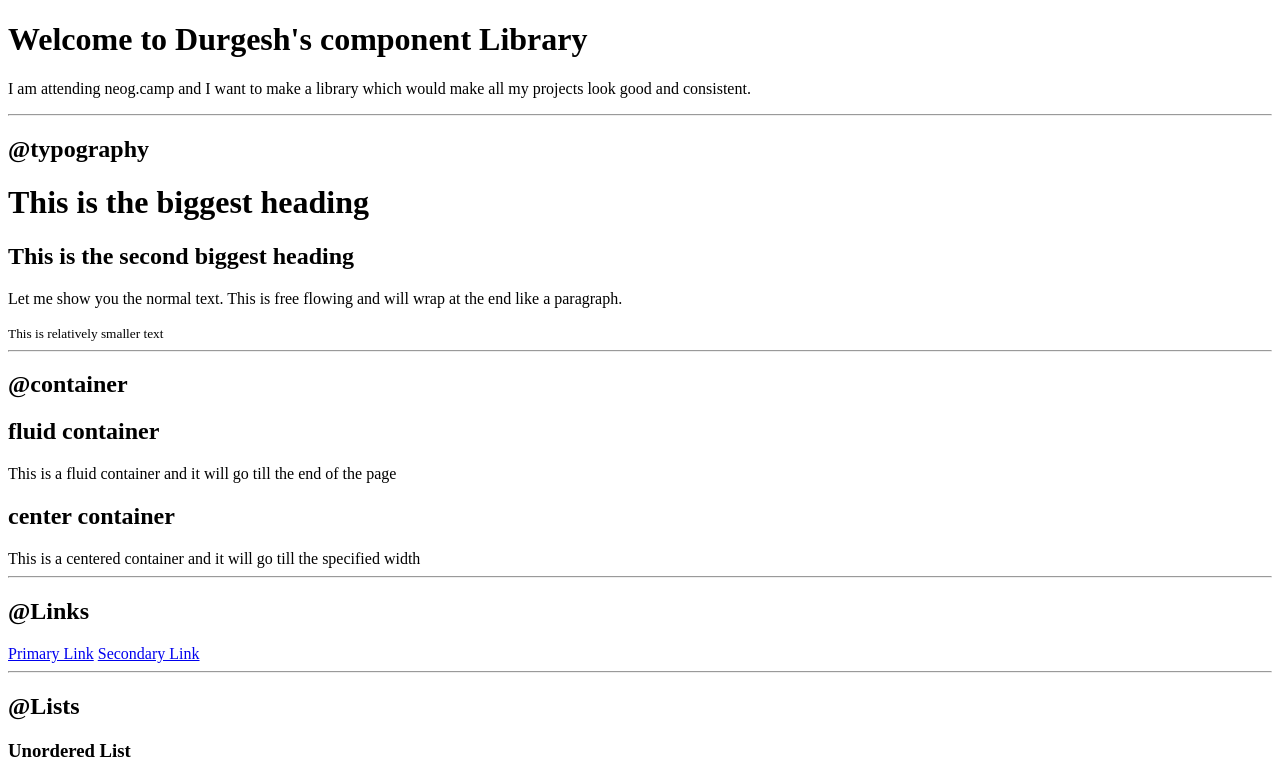
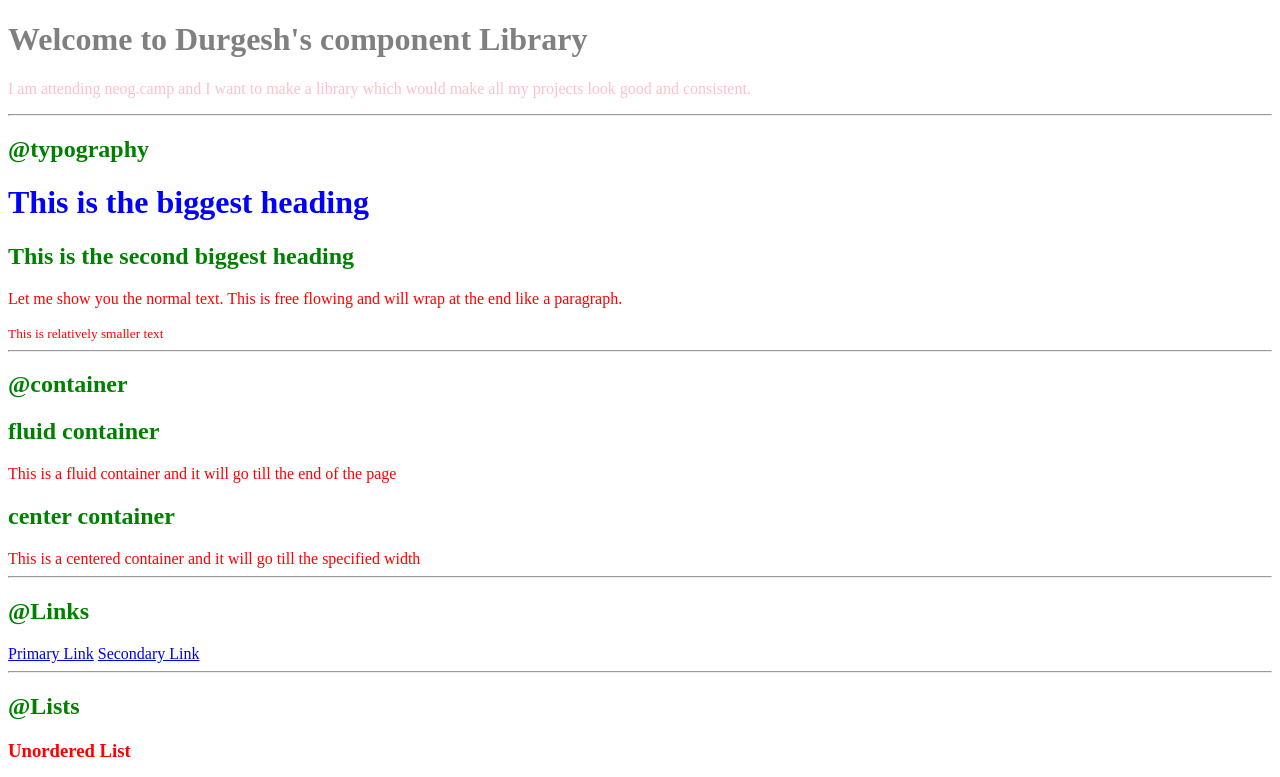
Before and after one commit to durgesh07-byte/Neogcamp-lesson-3--live-, a plain HTML site: page index.html in a window 1280 px wide. Shown: the top 777 px of the page. Drawn offline with Linux system fonts and the light colour scheme.

Commit message:
css : import and selectors

```diff
--- a/index.html
+++ b/index.html
@@ -5,11 +5,12 @@
     <meta charset="UTF-8">
     <meta name="viewport" content="width=device-width, initial-scale=1.0">
     <title>Component Library</title>
+    <link rel="stylesheet" href="styles.css">
 </head>
 
 <body>
-    <h1>Welcome to Durgesh's component Library</h1>
-    <p>I am attending neog.camp and I want to make a library which would make all my
+    <h1 id="lib-header">Welcome to Durgesh's component Library</h1>
+    <p class="para">I am attending neog.camp and I want to make a library which would make all my
         projects look good and consistent.</p>
     <hr>
 
--- /dev/null
+++ b/styles.css
@@ -0,0 +1,19 @@
+body {
+    color : red;
+}
+
+h1{
+    color: blue;
+}
+
+h2{
+    color: green;
+}
+
+#lib-header{
+    color: gray;
+}
+
+.para{
+    color : pink;
+}
```
